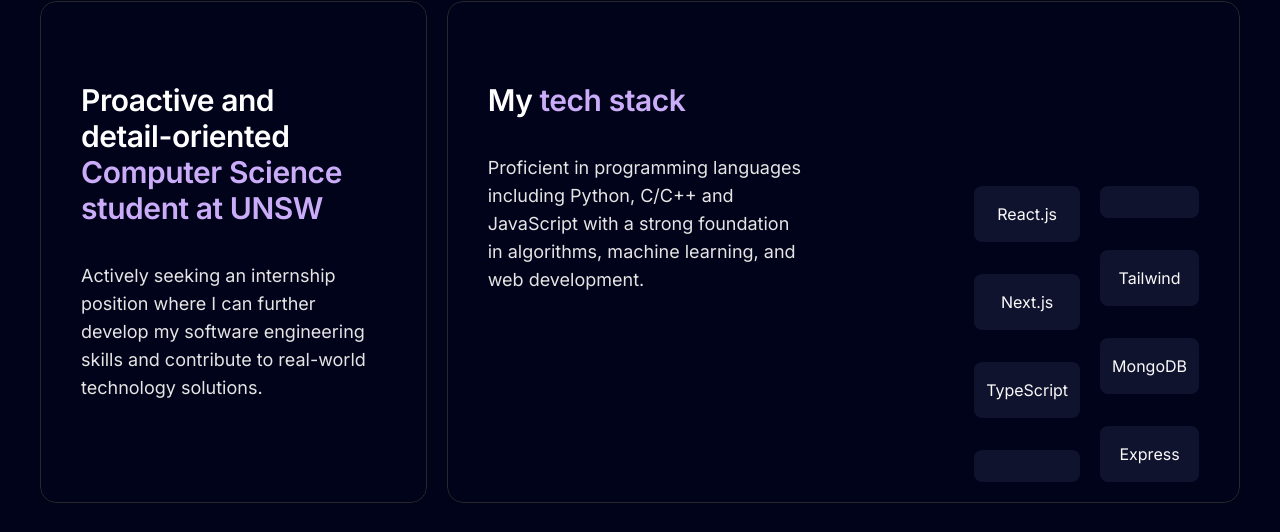
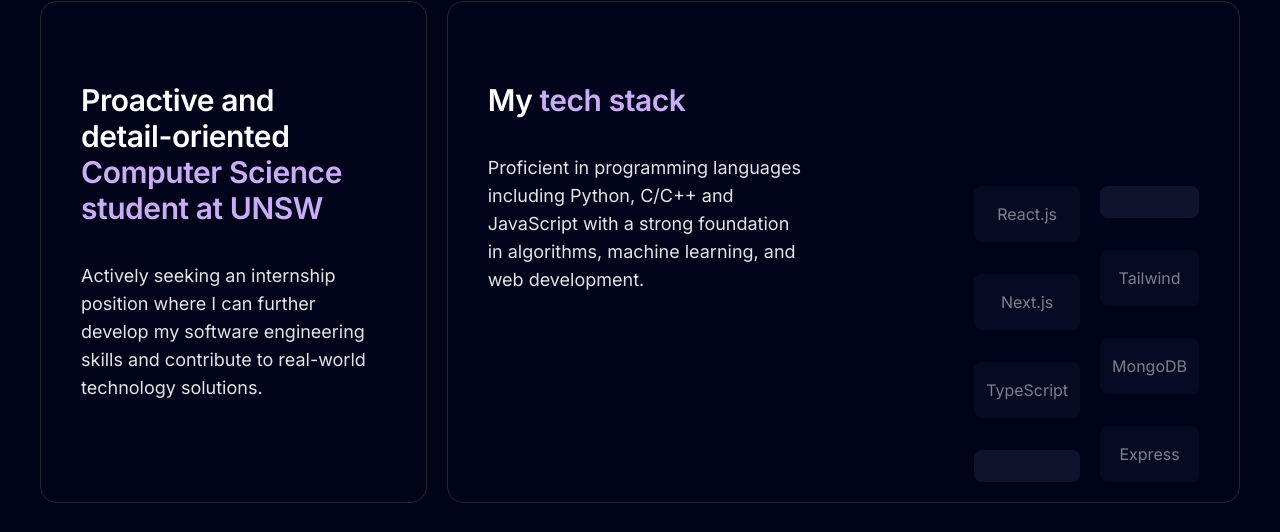
Before and after one commit to Even012/Portfolio, a Next.js app: page / in a window 1280 px wide. Shown: the part 1007-1539 px from the top of the page. Built offline with nearby package versions, Linux system fonts and the light colour scheme.

Commit message:
about page: fix responsive issue

```diff
--- a/components/About.tsx
+++ b/components/About.tsx
@@ -29,11 +29,11 @@
                   Proficient in programming languages including Python, C/C++ and JavaScript with a strong foundation in algorithms, machine
                   learning, and web development.
                 </p>
-                <div className="flex gap-1 lg:gap-5 w-fit absolute bottom-5 right-3 lg:right-10">
+                <div className="flex gap-1 lg:gap-5 w-fit mt-4 ml-8 sm:absolute sm:bottom-5 sm:right-3 lg:right-10">
 
                   <div className="flex flex-col gap-3 lg:gap-8">
                     {['React.js', 'Next.js', 'TypeScript'].map((item) => (
-                      <span key={item} className="py-2 lg:py-4 lg:px-3 px-3 text-xs lg:text-base opacity-50 lg:opacity-100 rounded-lg text-center bg-[#10132E]">
+                      <span key={item} className="py-2 lg:py-4 lg:px-3 px-3 text-xs lg:text-base opacity-50 rounded-lg text-center bg-[#10132E]">
                         {item}
                       </span>
                     ))}
@@ -43,7 +43,7 @@
                   <div className="flex flex-col gap-3 lg:gap-8">
                     <span className="py-4 px-3 rounded-lg text-center bg-[#10132e]"></span>
                     {['Tailwind', 'MongoDB', 'Express'].map((item) => (
-                      <span key={item} className="py-2 lg:py-4 lg:px-3 px-3 text-xs lg:text-base opacity-50 lg:opacity-100 rounded-lg text-center bg-[#10132E]">
+                      <span key={item} className="py-2 lg:py-4 lg:px-3 px-3 text-xs lg:text-base opacity-50 lg:rounded-lg text-center bg-[#10132E]">
                         {item}
                       </span>
                     ))}
```
